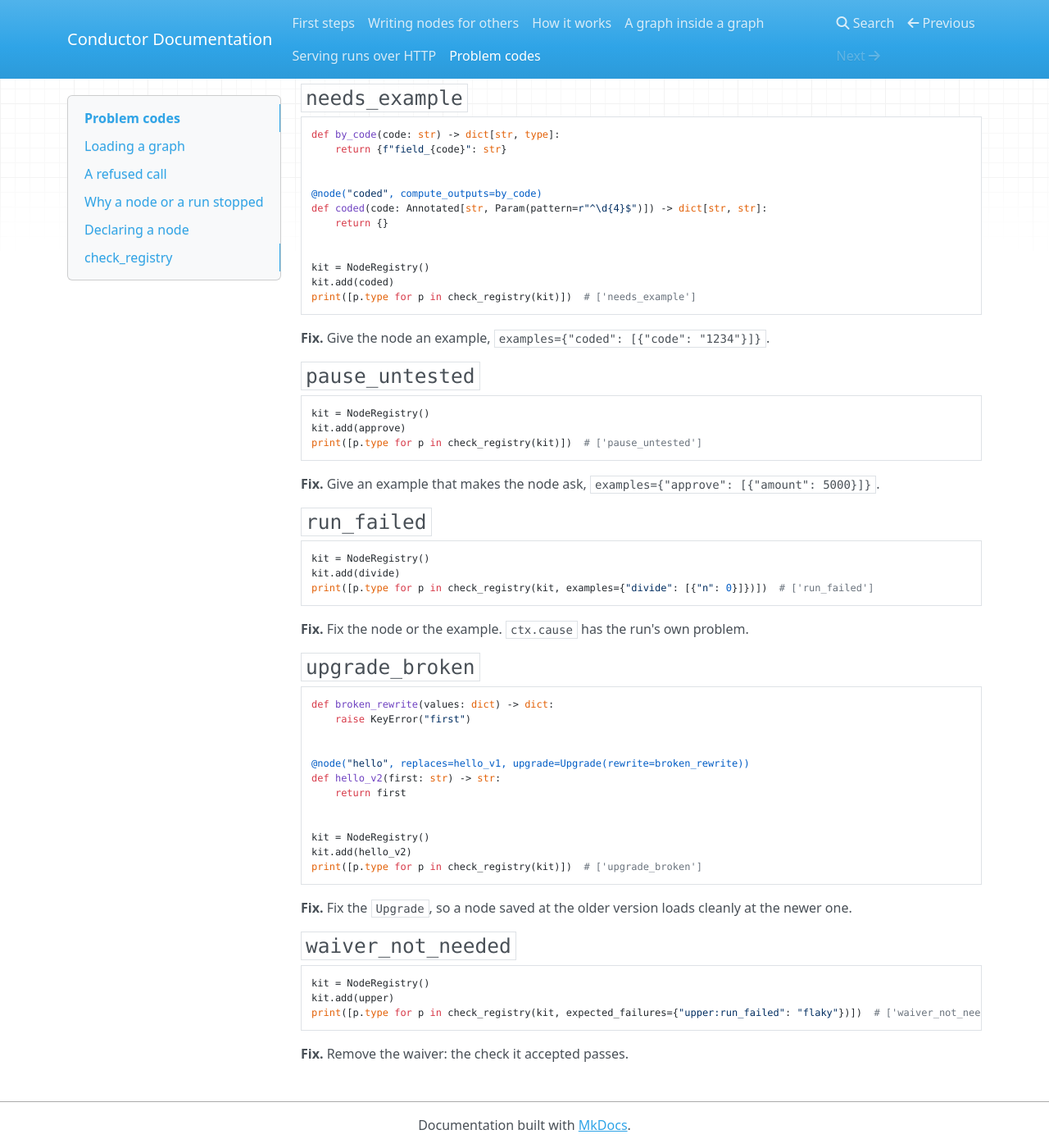
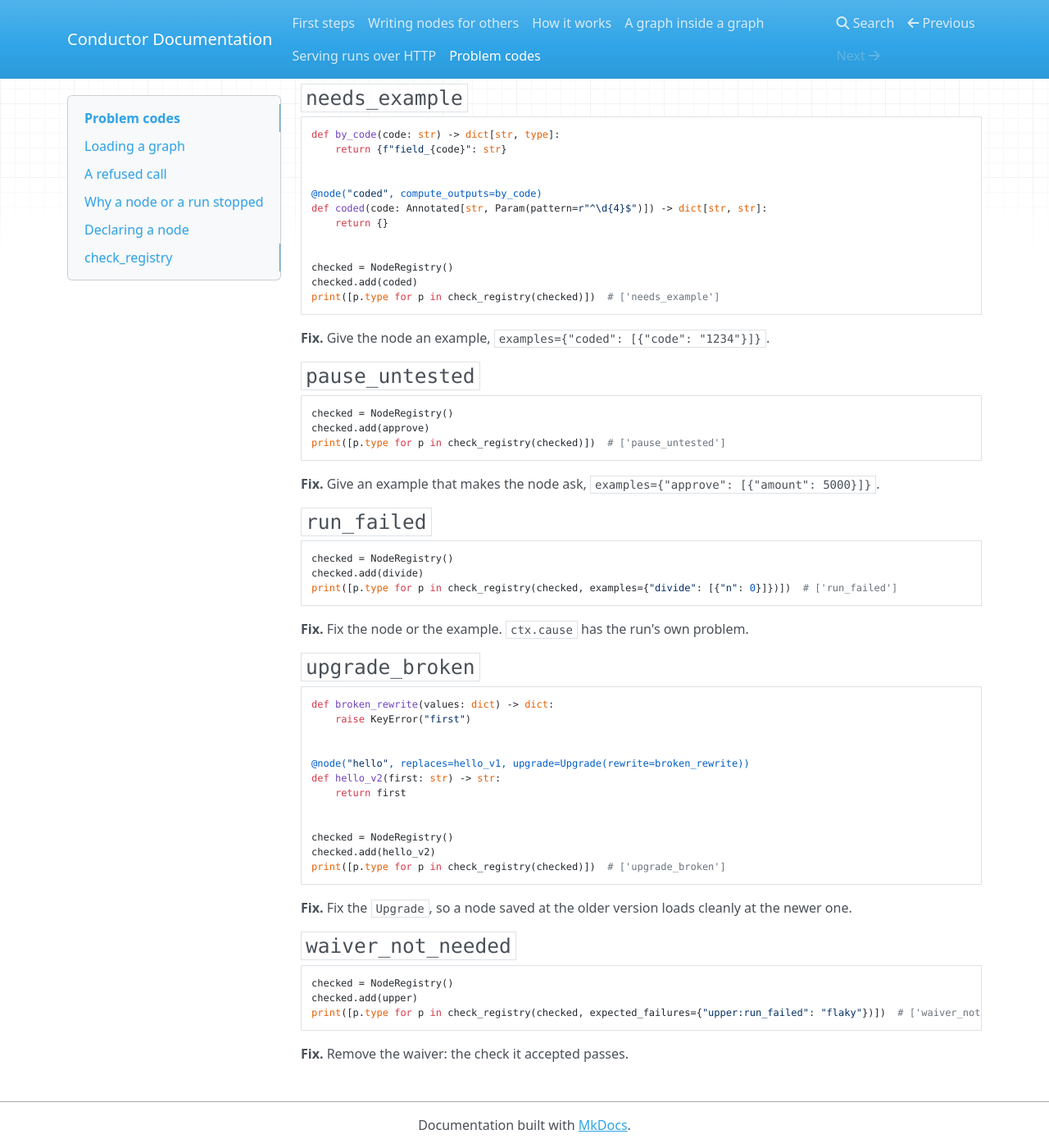
Before and after one commit to syv-ai/conductor, an MkDocs documentation site: the page built from docs/problems.md, in a window 1280 px wide and 1400 px high, scrolled down 27493 px. Shown: the whole window at 82% size. Built offline with MkDocs 1.6.1, drawn with Linux system fonts in a browser that asks for light colours; nearby versions of some CDN libraries; some of the changed text lies outside the part shown.

Commit message:
docs: the reference splits its longest paragraphs, says edges are a sorted list, a stored graph's description lists no fields and a plain class is refused; conductor.about, the package summary, run.answer's notebook, InvalidCallError and Ask say what the code does; check_registry's codes are its own, never a kit's

````diff
--- a/docs/problems.md
+++ b/docs/problems.md
@@ -1403,9 +1403,9 @@
     return texts
 
 
-kit = NodeRegistry()
-kit.add(sort_in_place)
-print([p.type for p in check_registry(kit, examples={"sort_in_place": [{"texts": ["b", "a"]}]})])  # ['changed_its_inputs']
+checked = NodeRegistry()
+checked.add(sort_in_place)
+print([p.type for p in check_registry(checked, examples={"sort_in_place": [{"texts": ["b", "a"]}]})])  # ['changed_its_inputs']
 ```
 
 **Fix.** Copy the value before changing it, `sorted(texts)`. The rows of a run can share one value.
@@ -1413,9 +1413,9 @@
 ### `example_for_no_node`
 
 ```python
-kit = NodeRegistry()
-kit.add(upper)
-print([p.type for p in check_registry(kit, examples={"uper": [{"text": "a"}]})])  # ['example_for_no_node']
+checked = NodeRegistry()
+checked.add(upper)
+print([p.type for p in check_registry(checked, examples={"uper": [{"text": "a"}]})])  # ['example_for_no_node']
 ```
 
 **Fix.** Check the id in `examples`, or remove the example.
@@ -1432,9 +1432,9 @@
     return {}
 
 
-kit = NodeRegistry()
-kit.add(unnamed)
-print([p.type for p in check_registry(kit)])  # ['hook_failed']
+checked = NodeRegistry()
+checked.add(unnamed)
+print([p.type for p in check_registry(checked)])  # ['hook_failed']
 ```
 
 **Fix.** Make the hook work on the node's defaults and made-up values, or give an example it works on.
@@ -1451,9 +1451,9 @@
     return {}
 
 
-kit = NodeRegistry()
-kit.add(coded)
-print([p.type for p in check_registry(kit)])  # ['needs_example']
+checked = NodeRegistry()
+checked.add(coded)
+print([p.type for p in check_registry(checked)])  # ['needs_example']
 ```
 
 **Fix.** Give the node an example, `examples={"coded": [{"code": "1234"}]}`.
@@ -1461,9 +1461,9 @@
 ### `pause_untested`
 
 ```python
-kit = NodeRegistry()
-kit.add(approve)
-print([p.type for p in check_registry(kit)])  # ['pause_untested']
+checked = NodeRegistry()
+checked.add(approve)
+print([p.type for p in check_registry(checked)])  # ['pause_untested']
 ```
 
 **Fix.** Give an example that makes the node ask, `examples={"approve": [{"amount": 5000}]}`.
@@ -1471,9 +1471,9 @@
 ### `run_failed`
 
 ```python
-kit = NodeRegistry()
-kit.add(divide)
-print([p.type for p in check_registry(kit, examples={"divide": [{"n": 0}]})])  # ['run_failed']
+checked = NodeRegistry()
+checked.add(divide)
+print([p.type for p in check_registry(checked, examples={"divide": [{"n": 0}]})])  # ['run_failed']
 ```
 
 **Fix.** Fix the node or the example. `ctx.cause` has the run's own problem.
@@ -1490,9 +1490,9 @@
     return first
 
 
-kit = NodeRegistry()
-kit.add(hello_v2)
-print([p.type for p in check_registry(kit)])  # ['upgrade_broken']
+checked = NodeRegistry()
+checked.add(hello_v2)
+print([p.type for p in check_registry(checked)])  # ['upgrade_broken']
 ```
 
 **Fix.** Fix the `Upgrade`, so a node saved at the older version loads cleanly at the newer one.
@@ -1500,9 +1500,9 @@
 ### `waiver_not_needed`
 
 ```python
-kit = NodeRegistry()
-kit.add(upper)
-print([p.type for p in check_registry(kit, expected_failures={"upper:run_failed": "flaky"})])  # ['waiver_not_needed']
+checked = NodeRegistry()
+checked.add(upper)
+print([p.type for p in check_registry(checked, expected_failures={"upper:run_failed": "flaky"})])  # ['waiver_not_needed']
 ```
 
 **Fix.** Remove the waiver: the check it accepted passes.
````
Also changed, not shown: skills/add-node/SKILL.md (+1 -1 lines), 7 other files.
